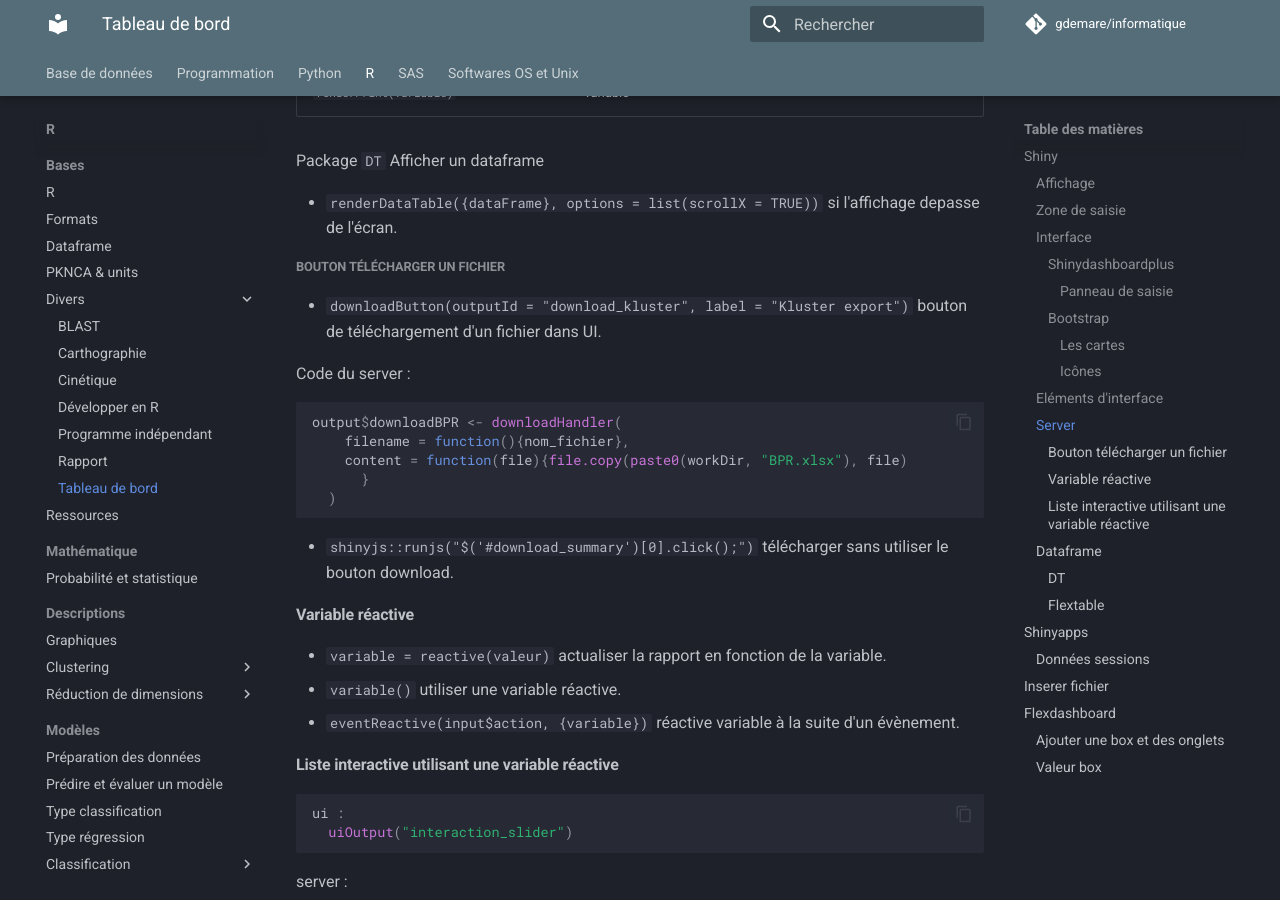
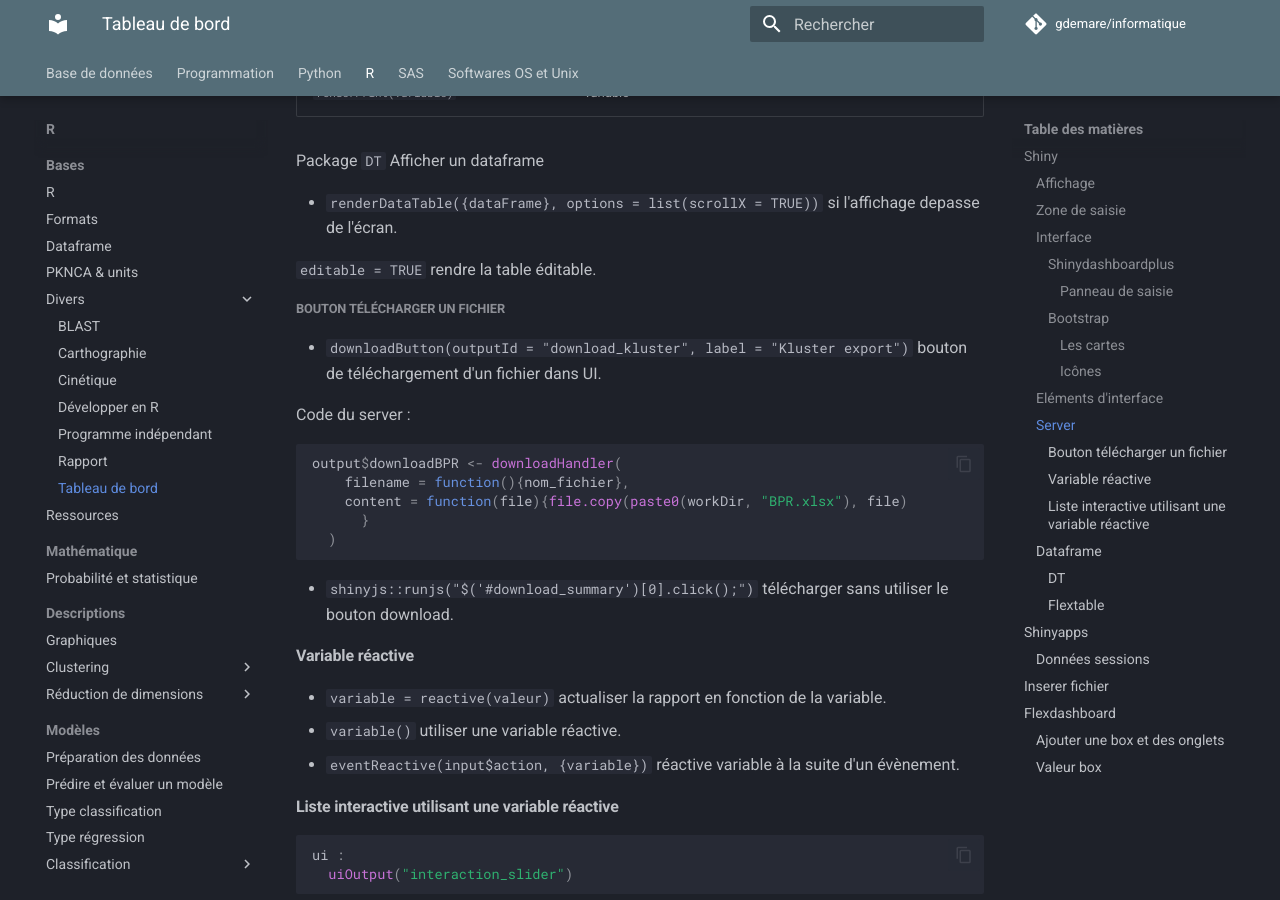
Before and after one commit to gdemare/Informatique, an MkDocs documentation site: the page built from docs/r/tableau-de-bord_r.md, in a window 1280 px wide and 900 px high, scrolled down 5127 px. Built offline with MkDocs 1.6.1 and Material for MkDocs 9.7.7, drawn with Linux system fonts in a browser that asks for light colours; comment, search, counter and statistics services are not loaded.

Commit message:
Update tableau-de-bord_r.md

```diff
--- a/docs/r/tableau-de-bord_r.md
+++ b/docs/r/tableau-de-bord_r.md
@@ -198,6 +198,8 @@ Package `DT` Afficher un dataframe
 
 * `renderDataTable({dataFrame}, options = list(scrollX = TRUE))` si l'affichage depasse de l'écran.
 
+`editable = TRUE` rendre la table éditable.
+
 ##### Bouton télécharger un fichier
 
 * `downloadButton(outputId = "download_kluster", label = "Kluster export")` bouton de téléchargement d'un fichier dans UI.
```
